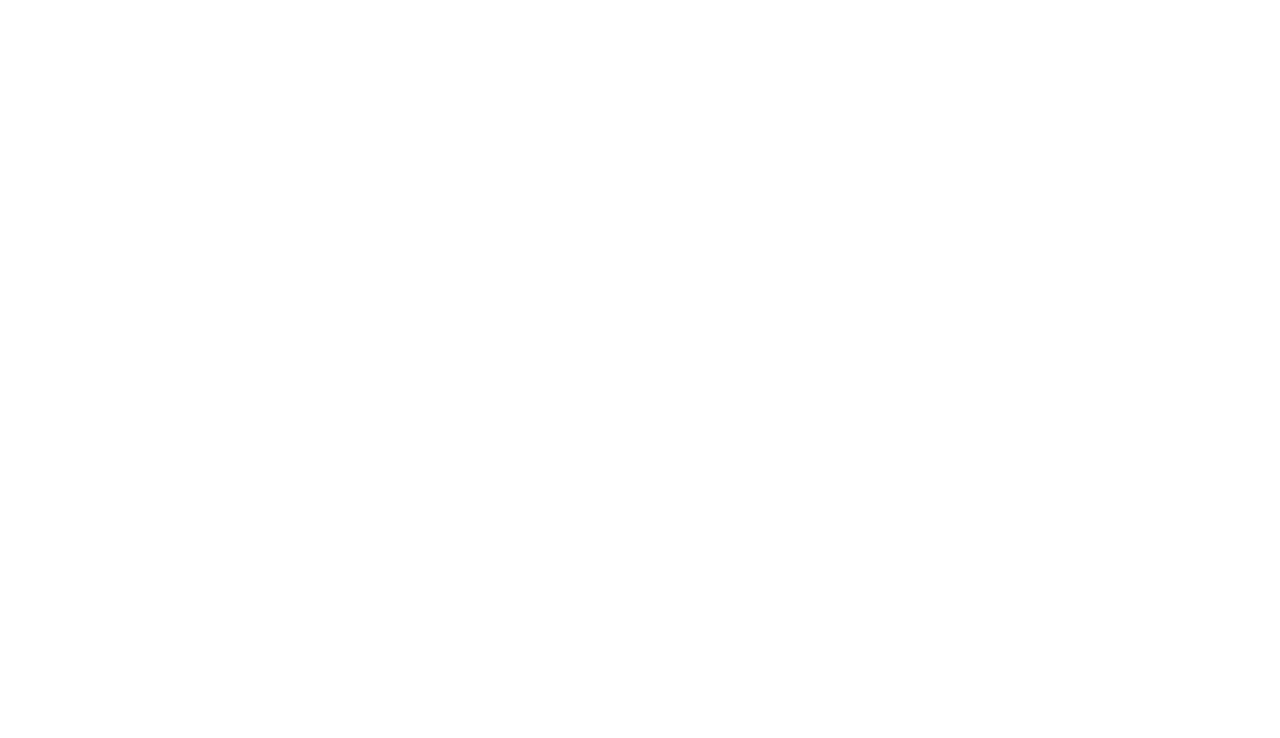
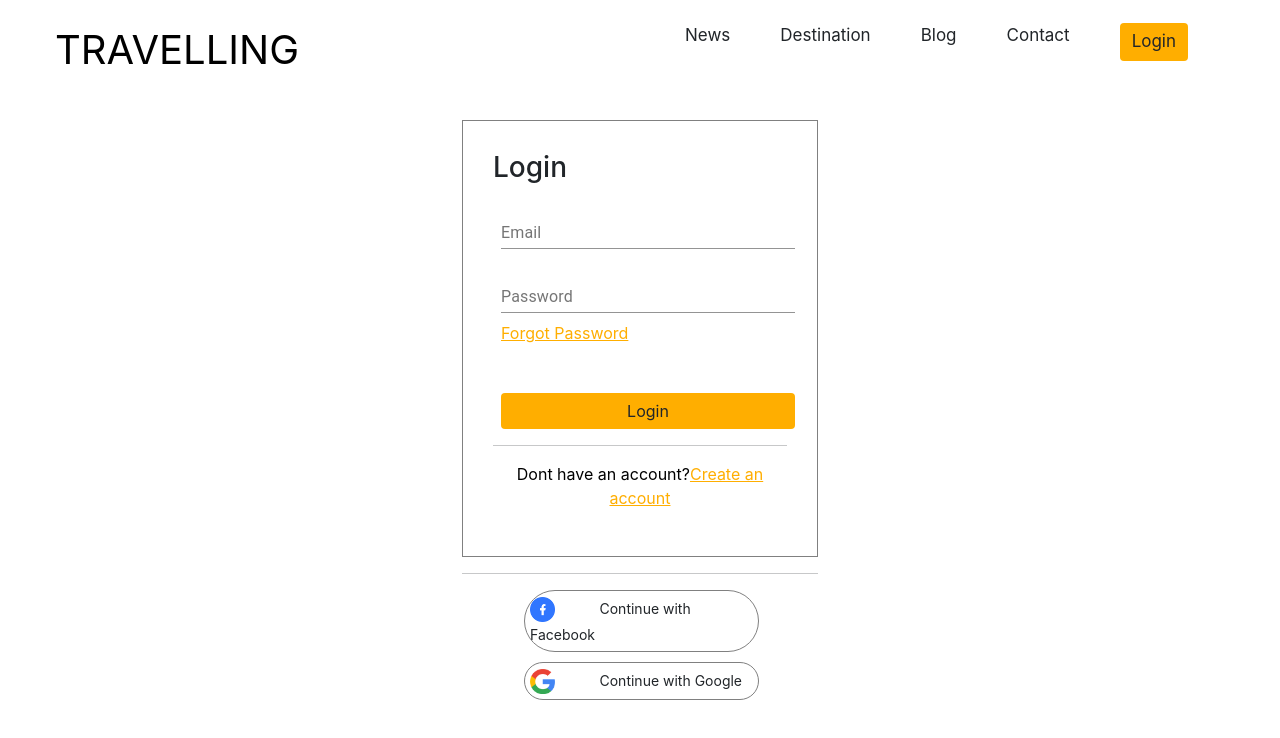
Before and after one commit to Simple-temp/react-travelling, a React (Create React App) app: page /loginAndResister in a window 1280 px wide. Shown: the top 738 px of the page. Built offline with nearby package versions, Linux system fonts and the light colour scheme.

Commit message:
85% functionallity

```diff
--- a/src/App.js
+++ b/src/App.js
@@ -1,4 +1,4 @@
-import React from "react";
+import React, { createContext, useState } from "react";
 import {  BrowserRouter as Router , Route, Routes } from "react-router-dom";
 import Home from "./components/Home/Home";
 import LoggedInUserDestination from "./components/LoggedInUserDestination/LoggedInUserDestination";
@@ -6,21 +6,29 @@
 import Navbar from "./components/Navbar/Navbar";
 import NotFound from "./components/NotFound/NotFound";
 import PlaceDetails from "./components/PlaceDetails/PlaceDetails";
+import PrivateRoute from "./components/PrivateRoute/PrivateRoute";
 
-
+export const UserContext = createContext()
 function App() {
+  const [loggedInUser,setloggedInUser] = useState({});
   return (
     <div className="App">
+
+    <UserContext.Provider value={[loggedInUser,setloggedInUser]}>
       <Router>
           <Routes>
             <Route path="/" element={ <Home/> } />
             <Route path="/navbar" element={ <Navbar/> } />
             <Route path="/placeDetails/:id" element={ <PlaceDetails/> } />
             <Route path="/loginAndResister" element={ <LoginAndResister/> } />
-          <Route path="/userDestination/:id" element={ <LoggedInUserDestination/> } />
+            <Route path="/userDestination/:id" element={ <PrivateRoute>
+              <LoggedInUserDestination/>
+            </PrivateRoute> } />
             <Route path="/*" element={ <NotFound/> } />
           </Routes>
         </Router>
+    </UserContext.Provider>
+
     </div>
   );
 }
--- a/src/components/LoggedInUserDestination/LoggedInUserDestination.css
+++ b/src/components/LoggedInUserDestination/LoggedInUserDestination.css
@@ -48,6 +48,15 @@
     font-size:17px;
     text-transform:capitalize;
 }
+.usermenu li img
+{
+    width:29px;
+    border-radius: 50%;
+    -webkit-border-radius: 50%;
+    -moz-border-radius: 50%;
+    -ms-border-radius: 50%;
+    -o-border-radius: 50%;
+}
 .logo a
 {
     text-decoration: none;
--- a/src/components/LoggedInUserDestination/LoggedInUserDestination.js
+++ b/src/components/LoggedInUserDestination/LoggedInUserDestination.js
@@ -1,17 +1,16 @@
-import React from 'react';
+import React, { useContext } from 'react';
 import { useParams } from 'react-router-dom';
-import Navbar from '../Navbar/Navbar';
 import "./LoggedInUserDestination.css";
 import Rectangle from "../../img/place/Rectangle 26.png";
 import Rectangles from "../../img/place/Rectangle 27.png";
 import Rectangless from "../../img/place/Rectangle 28.png";
 import st from "../../img/icon/st.png"
+import { UserContext } from '../../App';
 
 const LoggedInUserDestination = () => {
     const {id} = useParams();
+    const [loggedInUser,setloggedInUser] = useContext ( UserContext )
     let allplace ;
-    // let sreemongol;
-    // let sundorbon;
     if(id==1 || id==2 || id==3)
     {
         allplace = <div className="row">
@@ -129,6 +128,11 @@
                                     <li>
                                         <a>contact</a>
                                     </li>
+                                    <li>
+                                        {
+                                            <img src={loggedInUser.img} alt="" />
+                                        }
+                                    </li>
                                 </ul>
                             </div>
                     </div>
--- a/src/components/LoginAndResister/LoginAndResister.css
+++ b/src/components/LoginAndResister/LoginAndResister.css
@@ -0,0 +1,41 @@
+form span a,
+.login-box a
+{
+    color:rgb(255, 174, 0);
+}
+.pass
+{
+    margin-bottom:14px;
+}
+.login-box
+{
+    padding:30px;
+    border:1px solid gray;
+    margin-top:40px;
+}
+.others ul
+{
+    list-style: none;
+    margin-left:30px;
+}
+.others ul li
+{
+    border:1px solid gray;
+    width:80%;
+    border-radius: 50px;
+    -webkit-border-radius: 50px;
+    -moz-border-radius: 50px;
+    -ms-border-radius: 50px;
+    -o-border-radius: 50px;
+    padding:5px;
+    margin-bottom:10px;
+    cursor:pointer;
+}
+.others ul li small
+{
+    margin-left:40px;
+}
+.others img
+{
+    width:25px;
+}
--- a/src/components/LoginAndResister/LoginAndResister.js
+++ b/src/components/LoginAndResister/LoginAndResister.js
@@ -1,10 +1,112 @@
-import React from 'react';
+import React, { useContext } from 'react';
+import "./LoginAndResister.css"
+import { makeStyles } from '@material-ui/core/styles';
+import TextField from '@material-ui/core/TextField';
+import fb from "../../img/icon/fb.png";
+import google from "../../img/icon/google.png";
+import { getAuth, signInWithPopup, GoogleAuthProvider } from "firebase/auth";
+import { UserContext } from '../../App';
+import { initializeApp } from "firebase/app";
+import firebaseConfig from './firebaseConfig';
+import { useLocation, useNavigate } from 'react-router-dom';
+
+initializeApp( firebaseConfig )
+
+const useStyles = makeStyles((theme) => ({
+    root: {
+      '& > *': {
+        margin: theme.spacing(1),
+        width: '25ch',
+      },
+    },
+  }));
 
 const LoginAndResister = () => {
+
+    const classes = useStyles();
+
+    const provider = new GoogleAuthProvider();
+
+    const [loggedInUser,setloggedInUser] = useContext ( UserContext );
+
+    const navigate = useNavigate();
+    const location = useLocation();
+    const from = location.state?.from?.pathname || "/";
+
+
+    const googleSignIn = () =>
+    {
+
+    const auth = getAuth();
+    signInWithPopup(auth, provider)
+    .then((result) => {
+        const {displayName,email,photoURL} = result.user;
+        const signInuser = {name:displayName , email:email , img:photoURL};
+        setloggedInUser(signInuser);
+        navigate(from, { replace: true });
+    }).catch((error) => {
+        const errorCode = error.code;
+        const errorMessage = error.message;
+        const email = error.email;
+        const credential = GoogleAuthProvider.credentialFromError(error);
+    });
+    }
+
     return (
-        <div>
-            <h1>login and resister</h1>
-        </div>
+        <>
+                <div className="main">
+                    <div className="row justify-content-between">
+                            <div className="col-lg-4">
+                                <div className="logo">
+                                    <a href="/">Travelling</a>
+                                </div>
+                            </div>
+                            <div className="col-lg-8 d-flex align-items-center">
+                                <ul className='usermenu'>
+                                    <li>
+                                        <a>news</a>
+                                    </li>
+                                    <li>
+                                        <a>destination</a>
+                                    </li>
+                                    <li>
+                                        <a>blog</a>
+                                    </li>
+                                    <li>
+                                        <a>contact</a>
+                                    </li>
+                                    <li className='btn'>
+                                        <a>login</a>
+                                    </li>
+                                </ul>
+                            </div>
+                    </div>
+                </div>
+                <div className="container">
+                    <div className="row">
+                        <div className="col-lg-4 mx-auto">
+                            <div className="login-box">
+                                <h3>Login</h3>
+                                <form className={classes.root} noValidate autoComplete="off">
+                                    <TextField id="standard-basic" label="Email" className="w-100" />
+                                    <TextField id="standard-password-input" label="Password" type="password" autoComplete="current-password" className="w-100" />
+                                    <span><a href="" className='ml-5'>Forgot Password</a></span>
+                                    <input type="submit" value="Login" className="btn w-100 d-block mt-5" />
+                                </form>
+                                <hr />
+                                <p className='text-center'>Dont have an account?<span><a href="">Create an account</a></span></p>
+                            </div>
+                            <hr />
+                            <div className="others">
+                                <ul>
+                                    <li><img src={fb} alt="" /> <small>Continue with Facebook</small></li>
+                                    <li onClick={googleSignIn}><img src={google} alt="" /> <small>Continue with Google</small></li>
+                                </ul>
+                            </div>
+                        </div>
+                    </div>
+                </div>
+        </>
     );
 };
 
--- /dev/null
+++ b/src/components/LoginAndResister/firebaseConfig.js
@@ -0,0 +1,9 @@
+const firebaseConfig = {
+    apiKey: "AIzaSyDKetWNrkYdXNMw-Rk0OHPeFIA7jefFvmY",
+    authDomain: "travelling-787da.firebaseapp.com",
+    projectId: "travelling-787da",
+    storageBucket: "travelling-787da.appspot.com",
+    messagingSenderId: "901611147192",
+    appId: "1:901611147192:web:f8fe0b9d42890dc77ec94d"
+};
+export default firebaseConfig;
--- a/src/components/Navbar/Navbar.js
+++ b/src/components/Navbar/Navbar.js
@@ -1,4 +1,5 @@
 import React from 'react';
+import { Link } from 'react-router-dom';
 import logo from "../../img/logo/1.png"
 import "./Navbar.css"
 
@@ -28,7 +29,7 @@
                 <a class="nav-link" href="/">contact</a>
                 </li>
                 <li class="nav-item" className='login-btn'>
-                <a class="nav-link" href="/">login</a>
+                <Link class="nav-link" to="/loginAndResister">login</Link>
                 </li>
             </ul>
             </div>
--- a/src/components/PrivateRoute/PrivateRoute.js
+++ b/src/components/PrivateRoute/PrivateRoute.js
@@ -1,11 +1,17 @@
-import React from 'react';
+import React, { useContext } from 'react';
+import { Navigate, useLocation } from 'react-router-dom';
+import { UserContext } from '../../App';
 
-const PrivateRoute = () => {
-    return (
-        <div>
-            <h1>private route</h1>
-        </div>
-    );
+const PrivateRoute = ({ children }) => {
+    const location = useLocation()
+
+    const [loggedInUser,setloggedInUser] = useContext ( UserContext );
+
+    if(!loggedInUser.email)
+    {
+        return <Navigate to="/loginAndResister" state={{ from: location }} replace />;
+    }
+    return children;
 };
 
 export default PrivateRoute;
```
Lines whose indentation alone changed are shown as unchanged.
